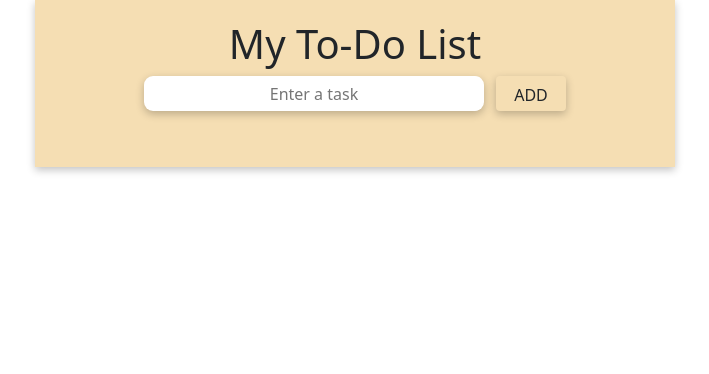
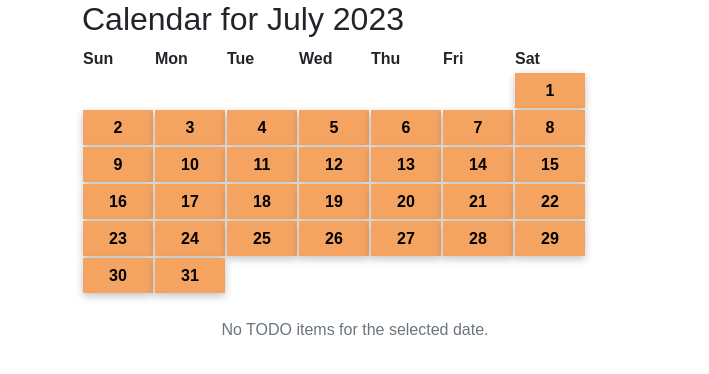
Before and after one commit to jpaulkaito/TodoListApp, a React (Create React App) app: page / in a window 1280 px wide. Shown: the top 374 px of the page, without its empty margins (285-994 px from the left). Built offline with nearby package versions, Linux system fonts and the light colour scheme.

Commit message:
My Versioin 1.0

```diff
--- a/src/App.css
+++ b/src/App.css
@@ -7,8 +7,8 @@
 .App {
   font-family: sans-serif;
   display: flex;
-  justify-content: center;
-  align-items: center;
+  /*justify-content: center;
+  align-items: center;*/
   height: 100vh;
 }
 
--- a/src/App.js
+++ b/src/App.js
@@ -1,79 +1,59 @@
-import React from 'react';
-// import logo from './logo.svg';
-// import { Counter } from './features/counter/Counter';
+import React, { useState } from 'react';
 import './App.css';
-/*======================================================*/
+import { TODOITEMS } from './app/shared/TODOITEMS';
+import Calendar from './components/Calendar';
 
-// function App() {
-//   return (
-//     <div className="App">
-//       <header className="App-header">
-//         <img src={logo} className="App-logo" alt="logo" />
-//         <Counter />
-//         <p>
-//           Edit <code>src/App.js</code> and save to reload.
-//         </p>
-//         <span>
-//           <span>Learn </span>
-//           <a
-//             className="App-link"
-//             href="https://reactjs.org/"
-//             target="_blank"
-//             rel="noopener noreferrer"
-//           >
-//             React
-//           </a>
-//           <span>, </span>
-//           <a
-//             className="App-link"
-//             href="https://redux.js.org/"
-//             target="_blank"
-//             rel="noopener noreferrer"
-//           >
-//             Redux
-//           </a>
-//           <span>, </span>
-//           <a
-//             className="App-link"
-//             href="https://redux-toolkit.js.org/"
-//             target="_blank"
-//             rel="noopener noreferrer"
-//           >
-//             Redux Toolkit
-//           </a>
-//           ,<span> and </span>
-//           <a
-//             className="App-link"
-//             href="https://react-redux.js.org/"
-//             target="_blank"
-//             rel="noopener noreferrer"
-//           >
-//             React Redux
-//           </a>
-//         </span>
-//       </header>
-//     </div>
-//   );
-// }
+function App() {
+    const [selectedDate, setSelectedDate] = useState('');
+    const [filteredItems, setFilteredItems] = useState([]);
 
-//import AddText from './features/AddText';
-// function App() {
-//   return (
-//     <div className="App">
-//       <AddText />
-//     </div>
-//   )
-// }
+    const handleDateClick = (date) => {
+        setSelectedDate(date);
+        const filtered = TODOITEMS.filter((item) => item.date === date.toISOString().split('T')[0]);
+        //const filtered = TODOITEMS.filter((item) => item.date === date.toLocaleDateString('default'));
+        setFilteredItems(filtered);
+        //console.log(date)
+    };
 
+    return (
+        <div className="App">
+            <div className="container">
+                <div className="row justify-content-center">
+                    <div className="col-md-6">
+                        <Calendar onDateClick={handleDateClick} />
+                    </div>
+                </div>
+                {filteredItems.length > 0 ? (
+                    <div className="row justify-content-center mt-4">
+                        <div className="col-md-6">
+                            <div className="card">
+                                <div className="card-header bg-primary text-white">
+                                    <h2 className="card-title">
+                                        TODO Items for {selectedDate.toLocaleDateString('default')}
+                                    </h2>
+                                </div>
+                                <ul className="list-group list-group-flush">
+                                    {filteredItems.map((item) => (
+                                        <div key={item.id} className="list-group-item">
+                                            <h4>{item.title}</h4>
+                                            <p>{item.description}</p>
+                                        </div>
+                                    ))}
+                                </ul>
+                            </div>
+                        </div>
+                    </div>
+                ) : (
+                    <div className="row justify-content-center mt-4">
+                        <div className="col-md-6">
+                            <p className="text-center text-muted">No TODO items for the selected date.</p>
+                        </div>
+                    </div>
+                )}
+            </div>
+        </div>
 
-import TodoList from './components/TodoList';
-
-const App = () => {
-    return (
-        <div>
-            <TodoList />
-        </div>
     );
-};
+}
 
 export default App;
--- a/src/app/shared/TODOITEMS.js
+++ b/src/app/shared/TODOITEMS.js
@@ -4,13 +4,20 @@ export const TODOITEMS = [
         title: 'Complete Portfolio Project',
         description: 'Project Portfolio has been completed and ready for submission',
         Completed: false,
-        date: '2023-07-08T16:30Z'
+        date: '2023-07-08'
     },
     {
         id: 1,
+        title: 'Complete Laundry',
+        description: 'Project Portfolio has been completed and ready for submission',
+        Completed: false,
+        date: '2023-07-10'
+    },
+    {
+        id: 2,
         title: 'Start Portfolio Project',
         description: 'Started portfolio project',
         Completed: true,
-        date: '2023-07-06T16:30Z'
+        date: '2023-07-10'
     }
 ];
--- /dev/null
+++ b/src/components/Calendar.js
@@ -0,0 +1,73 @@
+import React, { useState } from 'react';
+
+const Calendar = ({ onDateClick }) => {
+  const [currentDate, setCurrentDate] = useState(new Date());
+  const [selectedDate, setSelectedDate] = useState(null);
+
+  const handleDateClick = (dayNumber) => {
+    const { year, month } = getYearAndMonth();
+    const date = new Date(year, month, dayNumber);
+    setSelectedDate(date);
+    onDateClick(date); // Call the onDateClick prop with the selected date
+  };
+
+  const getYearAndMonth = () => {
+    const year = currentDate.getFullYear();
+    const month = currentDate.getMonth();
+    return { year, month };
+  };
+
+  const { year, month } = getYearAndMonth();
+  const daysInMonth = new Date(year, month + 1, 0).getDate();
+  const firstDay = new Date(year, month, 1).getDay();
+
+  return (
+    <div>
+      <h2>Calendar for {currentDate.toLocaleString('default', { month: 'long', year: 'numeric' })}</h2>
+      <table>
+        <thead>
+          <tr>
+            <th>Sun</th>
+            <th>Mon</th>
+            <th>Tue</th>
+            <th>Wed</th>
+            <th>Thu</th>
+            <th>Fri</th>
+            <th>Sat</th>
+          </tr>
+        </thead>
+        <tbody>
+          {Array(Math.ceil((daysInMonth + firstDay) / 7))
+            .fill(null)
+            .map((_, weekIndex) => (
+              <tr key={`week-${weekIndex}`}>
+                {Array(7)
+                  .fill(null)
+                  .map((_, dayIndex) => {
+                    const dayNumber = weekIndex * 7 + dayIndex + 1 - firstDay;
+                    const isCurrentMonth = dayNumber > 0 && dayNumber <= daysInMonth;
+
+                    return (
+                      <td key={`day-${dayNumber}`}>
+                        {isCurrentMonth ? (
+                          <button
+                            onClick={() => handleDateClick(dayNumber)}
+                            className={selectedDate && selectedDate.getDate() === dayNumber ? 'selected' : ''}
+                          >
+                            {dayNumber}
+                          </button>
+                        ) : (
+                          ''
+                        )}
+                      </td>
+                    );
+                  })}
+              </tr>
+            ))}
+        </tbody>
+      </table>
+    </div>
+  );
+};
+
+export default Calendar;
--- a/src/components/TodoList.js
+++ b/src/components/TodoList.js
@@ -1,49 +1,24 @@
-import React, { useState } from 'react';
+import React from 'react';
 
-const TodoList = () => {
-    const [inputTask, setInputTask] = useState('');
-    const [list, setList] = useState([]);
-
-    const handleAddTodo = () => {
-        const newTask = {
-            id: Math.random(),
-            todo: inputTask
-        };
-
-       setList([...list, newTask]);
-        setInputTask('');
-    };
-
-   const handleDeleteTodo = (id) => {
-        const newList = list.filter((todo) => todo.id !== id);
-        setList(newList);
-    };
-
-   const handleInputChange = (event) => {
-        setInputTask(event.target.value);
-    };
+const TodoList = ({ selectedDate, todoItems }) => {
+  // Filter the todo items based on the selected date
+  const filteredItems = todoItems.filter(item => item.date === selectedDate.toISOString().split('T')[0]);
 
   return (
-        <div className="Todo">
-            <h1>My To-Do List</h1>
-
-            <div className="Top">
-                <input className="input" type="text" value={inputTask}
-                   onChange={handleInputChange} placeholder="Enter a task" />
-
-                <button className="btn" onClick={handleAddTodo}>ADD</button>
-            </div>
-
+    <div>
+      <h3>Todo List for {selectedDate.toLocaleDateString()}</h3>
+      {filteredItems.length > 0 ? (
         <ul>
-                { list.map((todo) => (
-                    <li className="task" key={todo.id}>
-                        {todo.todo}
-                        <button onClick={() => handleDeleteTodo(todo.id)}>
-                           Delete
-                       </button>
+          {filteredItems.map(item => (
+            <li key={item.id}>
+              <h4>{item.title}</h4>
+              <p>{item.description}</p>
             </li>
           ))}
         </ul>
+      ) : (
+        <p>No todo items for this date.</p>
+      )}
     </div>
   );
 };
```
Also changed, not shown: src/App2.js (added, +99 -0 lines), src/components/Calendarx.js (added, +73 -0 lines), src/components/TodoListx.js (added, +51 -0 lines). Lines whose indentation alone changed are shown as unchanged.
